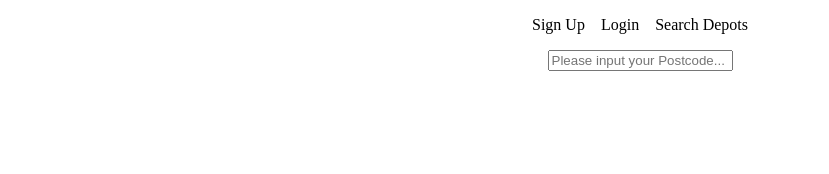
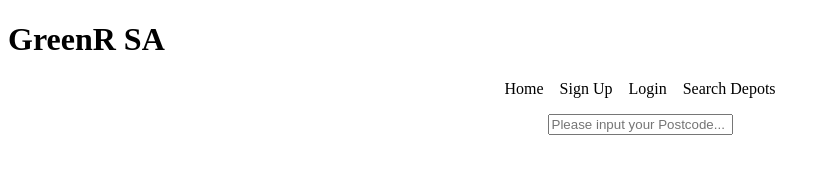
Before and after one commit to dari4006/greenR_SA, a website: page client/index.html in a window 1280 px wide. Shown: the whole page, without its empty margins (0-829 px from the left). Drawn offline with Linux system fonts and the light colour scheme.

Commit message:
landing page heading and nav add

```diff
--- a/client/index.html
+++ b/client/index.html
@@ -10,8 +10,10 @@
 <body>
 
     <header>
+        <h1>GreenR SA</h1>
         <nav class="header-nav">
             <ul>
+                <li class="">Home</li>
                 <li class="">Sign Up</li>
                 <li class="">Login</li>
                 <li class="">Search Depots</li>
```
